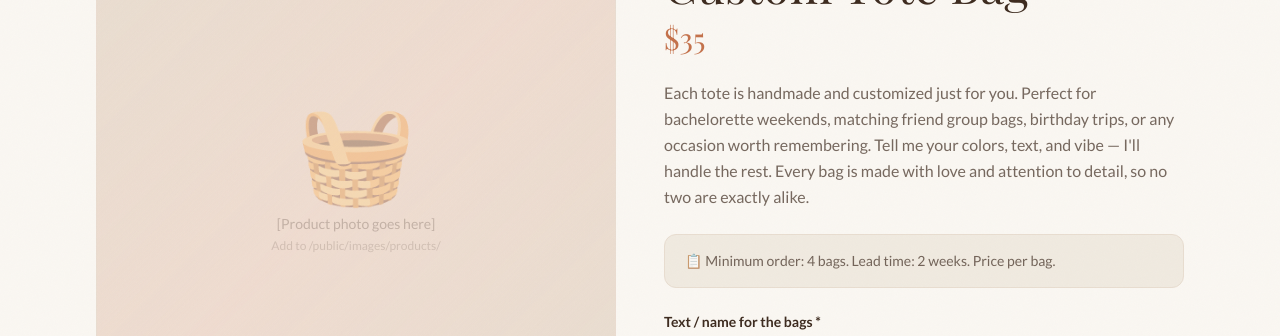
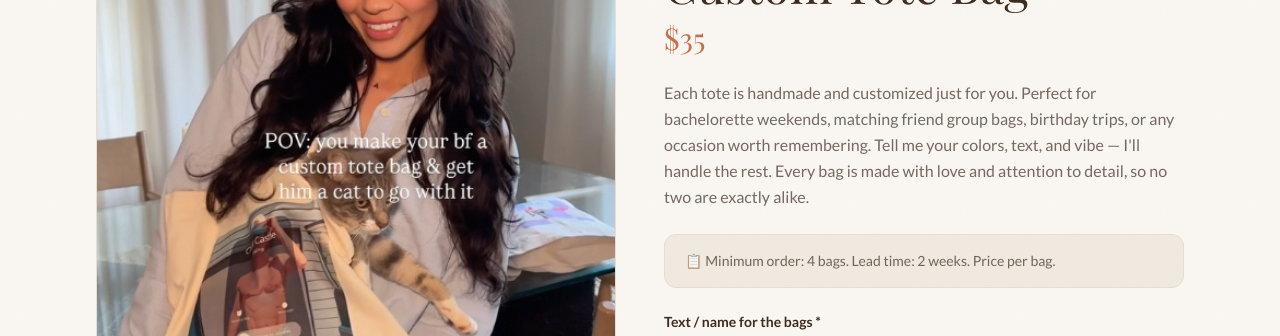
Before and after one commit to ccastle69/angiecreated, a Next.js app: page /shop/custom-tote-bag in a window 1280 px wide. Shown: the part 238-574 px from the top of the page. Built offline with nearby package versions, Linux system fonts and the light colour scheme; no server answers; a web font is replaced by a local one.

Commit message:
Replace placeholder with Image component for product

```diff
--- a/app/shop/[slug]/page.tsx
+++ b/app/shop/[slug]/page.tsx
@@ -1,4 +1,5 @@
 import Link from 'next/link'
+import Image from 'next/image'
 import { notFound } from 'next/navigation'
 import { products, getProductBySlug } from '@/data/products'
 import { Badge } from '@/components/ui/Badge'
@@ -38,15 +39,23 @@ export default function ProductPage({ params }: { params: { slug: string } }) {
       <div className="max-w-6xl mx-auto px-4 sm:px-6 lg:px-8 py-10">
         <div className="grid grid-cols-1 lg:grid-cols-2 gap-12 items-start">
           {/* Image */}
-          <div className={`aspect-square rounded-2xl bg-gradient-to-br ${gradient} flex flex-col items-center justify-center border border-sand/60`}>
-            {/* TODO: Replace with <Image src={product.images[0]} ... /> once photos are added */}
-            <div className="text-center p-8 opacity-40">
-              <div className="text-8xl mb-4">
-                {product.category === 'tote' ? '🧺' : '💡'}
+          <div className={`relative aspect-square rounded-2xl overflow-hidden bg-gradient-to-br ${gradient} border border-sand/60`}>
+            {product.images[0] ? (
+              <Image
+                src={product.images[0]}
+                alt={product.name}
+                fill
+                className="object-cover"
+                priority
+              />
+            ) : (
+              <div className="w-full h-full flex flex-col items-center justify-center opacity-40">
+                <div className="text-8xl mb-4">
+                  {product.category === 'tote' ? '🧺' : '💡'}
+                </div>
+                <p className="font-body text-sm text-bark/60">[Product photo goes here]</p>
               </div>
-              <p className="font-body text-sm text-bark/60">[Product photo goes here]</p>
-              <p className="font-body text-xs text-bark/40 mt-1">Add to /public/images/products/</p>
-            </div>
+            )}
           </div>
 
           {/* Info */}
```
